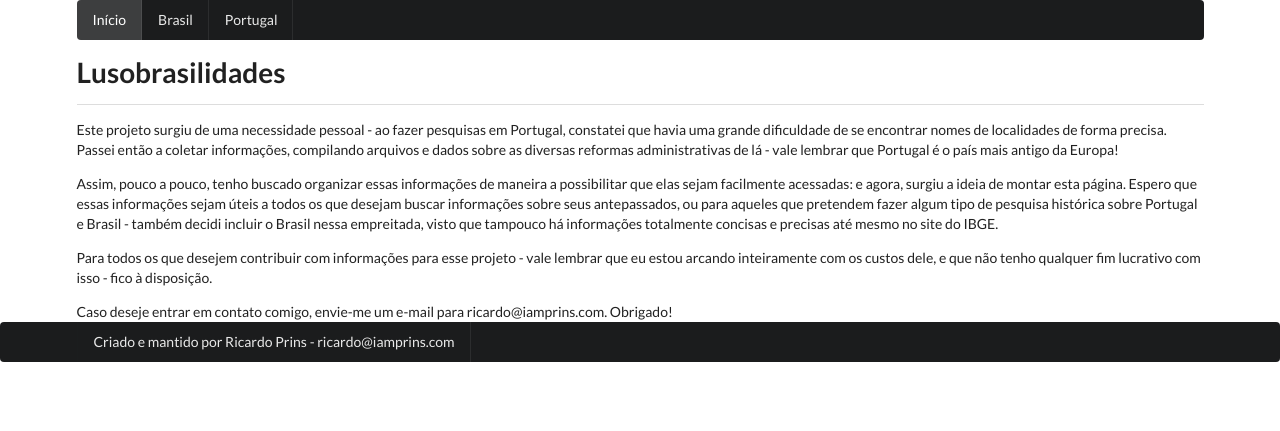
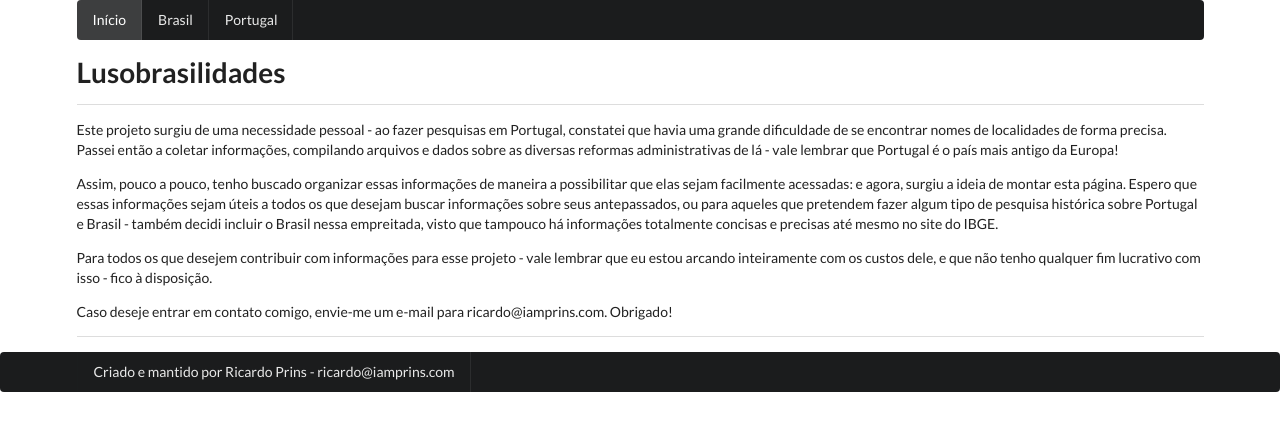
Before and after one commit to ricardoprins/lusobrasilidades, a FastAPI app: page / in a window 1280 px wide. Shown: the top 431 px of the page. Run offline with FastAPI, Linux system fonts and the light colour scheme; some libraries are stand-ins or nearby versions.

Commit message:
minor ui change

```diff
--- a/templates/home.html
+++ b/templates/home.html
@@ -20,6 +20,6 @@
     <p>Assim, pouco a pouco, tenho buscado organizar essas informações de maneira a possibilitar que elas sejam facilmente acessadas: e agora, surgiu a ideia de montar esta página. Espero que essas informações sejam úteis a todos os que desejam buscar informações sobre seus antepassados, ou para aqueles que pretendem fazer algum tipo de pesquisa histórica sobre Portugal e Brasil - também decidi incluir o Brasil nessa empreitada, visto que tampouco há informações totalmente concisas e precisas até mesmo no site do IBGE.</p>
     <p>Para todos os que desejem contribuir com informações para esse projeto - vale lembrar que eu estou arcando inteiramente com os custos dele, e que não tenho qualquer fim lucrativo com isso - fico à disposição.</p>
     <p>Caso deseje entrar em contato comigo, envie-me um e-mail para ricardo@iamprins.com. Obrigado!</p>
-
     </div>
+    <div class="ui divider"></div>
 {% endblock %}
```
